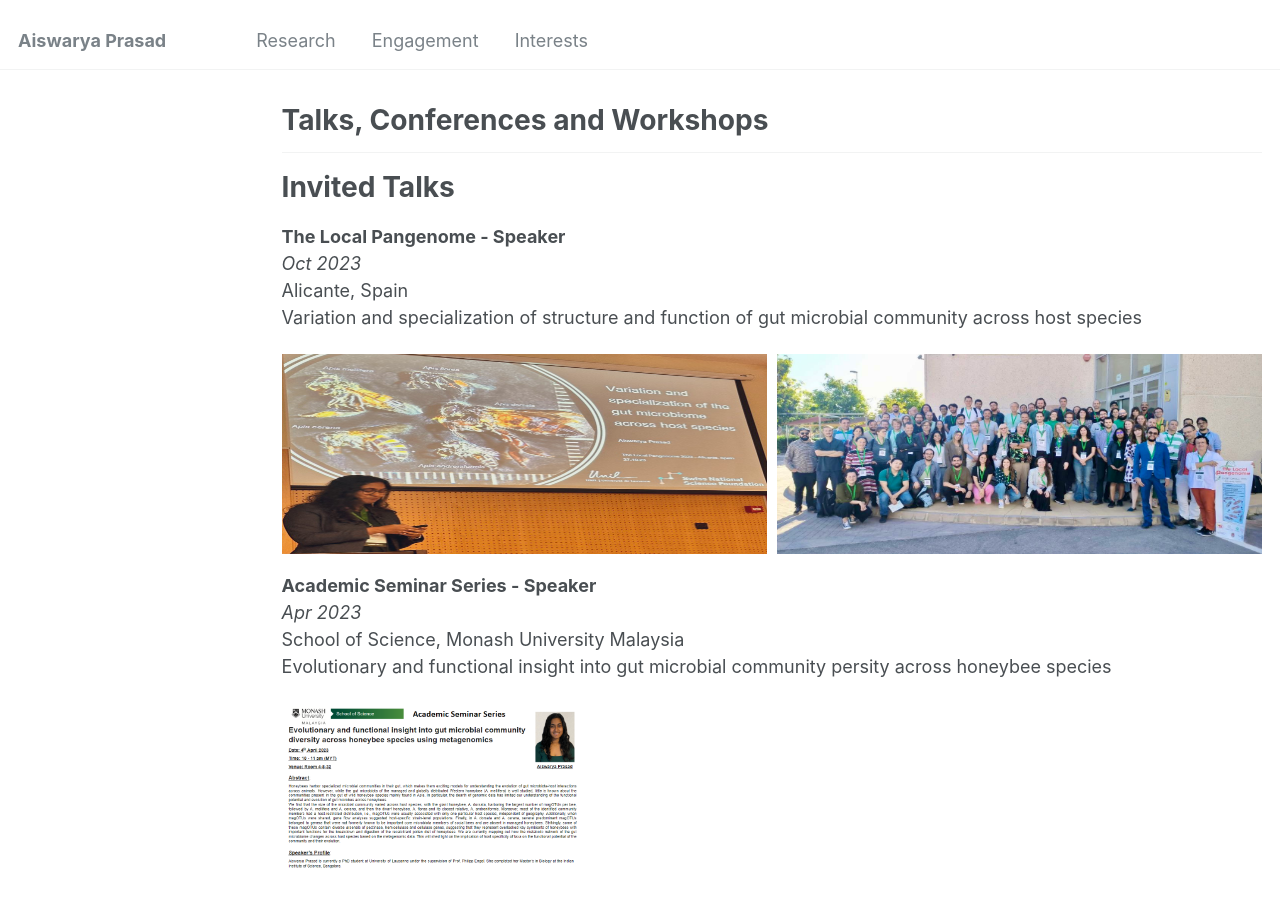
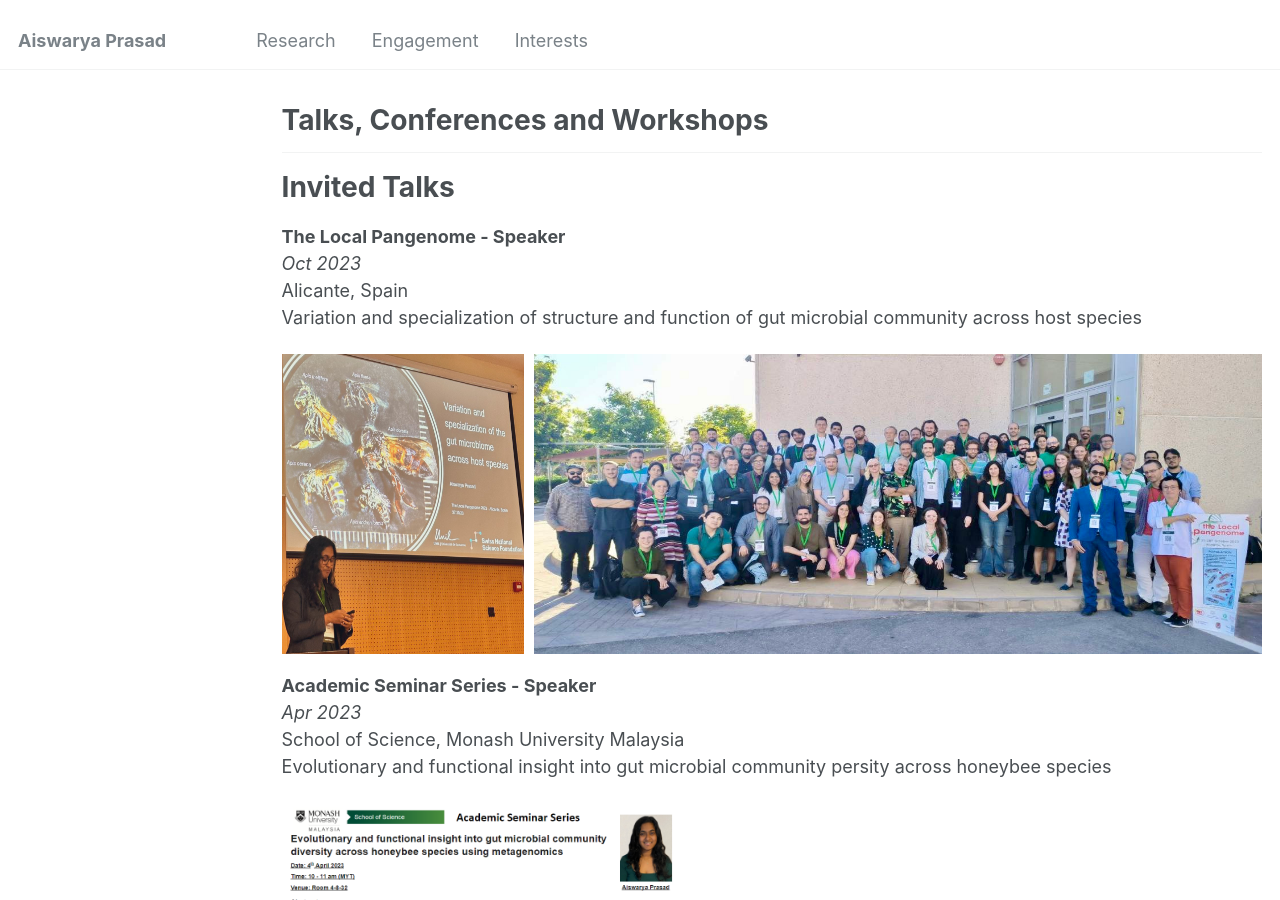
Before and after one commit to Aiswarya-prasad/aiswarya-prasad.github.io, a Jekyll site: the page built from _engagement/talks_and_conferences.md, in a window 1280 px wide and 900 px high. Built offline with Jekyll 4.4.1, drawn with Linux system fonts in a browser that asks for light colours.

Commit message:
Syntax change, squash commit later or just ignore.

```diff
--- a/_engagement/talks_and_conferences.md
+++ b/_engagement/talks_and_conferences.md
@@ -11,23 +11,23 @@ media:
     alt: "Aiswarya Prasad presenting her invited talk at the Local Pangenome Conference"
     focal_point: Smart
     width: 300
-    height: 300
+    height: 200
   - path: "/images/research/MonashTalkPoster.PNG"
     alt: "Announcement of Aiswarya Prasad's academic seminar at Monash University Malaysia"
     focal_point: Smart
     width: 500
-    height: 300
+    height: 200
     add_break: true
   - path: "/images/research/Vm3iisc.png"
     alt: "Aiswarya Prasad speaking to an auditorium of highschool students"
     focal_point: Smart
     width: 500
-    height: 300
+    height: 200
   - path: "/images/research/SymbnetSummerSchoolPoster.jpeg"
     alt: "Aiswarya Prasad presenting her poster at the SymbNET PhD Summer School on Host-Microbe Symbiosis"
     focal_point: Smart
-    width: 300
-    height: 300
+    width: 150
+    height: 200
 ---
 
 
@@ -44,10 +44,10 @@ Variation and specialization of structure and function of gut microbial communit
 
 <div style="display: flex; gap: 10px;">
   <div style="flex: 1;">
-    <img src="/images/research/LocalPangenomeConference.jpeg" alt="Aiswarya Prasad presenting her invited talk at the Local Pangenome Conference" style="width: 100%; height: 200px;" />
+    <img src="/images/research/LocalPangenomeConference.jpeg" alt="Aiswarya Prasad presenting her invited talk at the Local Pangenome Conference" style="width: 100%; height: 300px;" />
   </div>
-  <div style="flex: 1;">
-    <img src="/images/research/LocalPangenomeGroupPicture.jpeg" alt="Aiswarya Prasad with other speakers at the Local Pangenome Conference" style="width: 100%; height: 200px;" />
+  <div style="flex: 3;">
+    <img src="/images/research/LocalPangenomeGroupPicture.jpeg" alt="Aiswarya Prasad with other speakers at the Local Pangenome Conference" style="width: 100%; height: 300px;" />
   </div>
 </div>
 
@@ -56,7 +56,7 @@ _Apr 2023_ \\
 School of Science, Monash University Malaysia \\
 Evolutionary and functional insight into gut microbial community persity across honeybee species
 
-<img src="/images/research/MonashTalkPoster.PNG" alt="Announcement of Aiswarya Prasad's academic seminar at Monash University Malaysia" width="300" height="150" />
+<img src="/images/research/MonashTalkPoster.PNG" alt="Announcement of Aiswarya Prasad's academic seminar at Monash University Malaysia" width="400" height="300" />
 
 Conferences and Workshops
 ======
@@ -76,23 +76,22 @@ _Jul 2022_ \\
 Instituto Gulbenkian de Ciência, Lisbon \\
 Poster: Understanding the evolution of the gut microbiome across honeybee species
 
-
-<div style="display: flex; flex-wrap: wrap; justify-content: space-around;">
-  <div style="flex: 0 0 200px; max-width: 200px; height: 150px; margin: 5px;">
-    <img src="/images/research/SymbnetSummerSchoolPoster.jpeg" alt="Aiswarya Prasad presenting her poster at the SymbNET PhD Summer School on Host-Microbe Symbiosis" style="width: 100%; height: 100%;" />
+<div style="display: flex; flex-wrap: wrap; gap: 10px;">
+  <div style="flex: 1;">
+    <img src="/images/research/SymbnetSummerSchoolPoster.jpeg" alt="Aiswarya Prasad presenting her poster at the SymbNET PhD Summer School on Host-Microbe Symbiosis" style="width: 100%; height: 300px; object-fit: cover;" />
   </div>
-  <div style="flex: 0 0 300px; max-width: 300px; height: 150px; margin: 5px;">
-    <img src="/images/research/SymbnetSummerSchool2022.jpeg" alt="Aiswarya Prasad at the SymbNET PhD Summer School on Host-Microbe Symbiosis" style="width: 100%; height: 100%;" />
+  <div style="flex: 3;">
+    <img src="/images/research/SymbnetSummerSchool2022.jpeg" alt="Aiswarya Prasad at the SymbNET PhD Summer School on Host-Microbe Symbiosis" style="width: 100%; height: 300px; object-fit: cover;" />
   </div>
-  <div style="flex: 0 0 300px; max-width: 300px; height: 150px; margin: 5px;">
-    <img src="/images/research/SymbnetSummerSchoolProjectGroup.jpeg" alt="Aiswarya Prasad discussing her group project at the SymbNET PhD Summer School on Host-Microbe Symbiosis" style="width: 100%; height: 100%;" />
+  <div style="flex-basis: 100%; height: 0;"></div> <!-- This forces the next item to the next row -->
+  <div style="flex: 2;">
+    <img src="/images/research/SymbnetSummerSchoolProjectGroup.jpeg" alt="Aiswarya Prasad discussing her group project at the SymbNET PhD Summer School on Host-Microbe Symbiosis" style="width: 100%; height: 300px; object-fit: cover;" />
   </div>
 </div>
-
 
 **Outreach to highschool students** \\
 _Aug 2016_ \\
 iGEM team, Indian Institute of Science, Bengaluru, India \\
 Talked about synthetic biology and the iGEM competition to highschool students in Vidya Mandir school, Chennai, India
 
-<img src="/images/research/Vm3iisc.png" alt="Aiswarya Prasad speaking to an auditorium of highschool students" width="500" height="150" />
+<img src="/images/research/Vm3iisc.png" alt="Aiswarya Prasad speaking to an auditorium of highschool students" width="500" height="300" />
```
